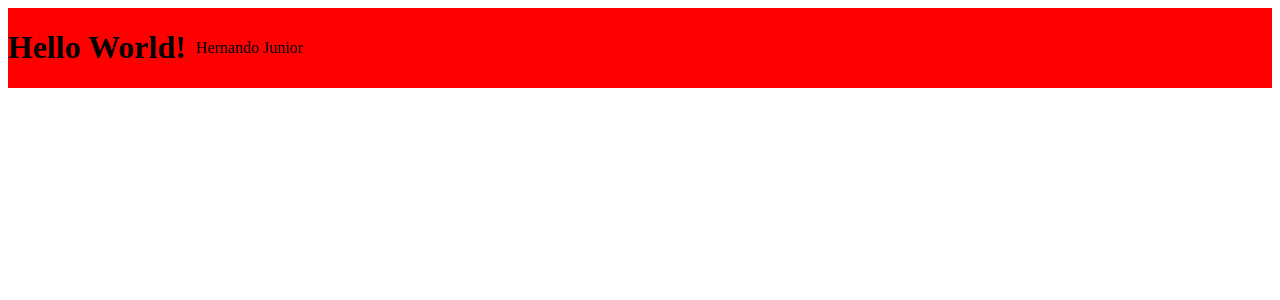
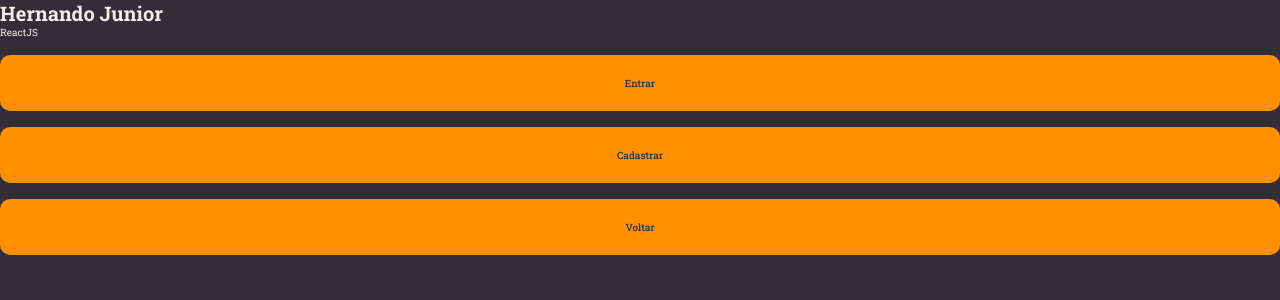
Before and after one commit to HernandoJunior/react_rocketnotes, a React (Vite) app: page / in a window 1280 px wide. Shown: the top 300 px of the page. Built offline with nearby package versions, Linux system fonts and the light colour scheme.

Commit message:
add styles files and button

```diff
--- a/index.html
+++ b/index.html
@@ -3,6 +3,9 @@
   <head>
     <meta charset="UTF-8" />
     <meta name="viewport" content="width=device-width, initial-scale=1.0" />
+    <link rel="preconnect" href="https://fonts.googleapis.com">
+    <link rel="preconnect" href="https://fonts.gstatic.com" crossorigin>
+    <link href="https://fonts.googleapis.com/css2?family=Roboto+Slab:wght@100..900&display=swap" rel="stylesheet">
     <title>Rocket Notes</title>
   </head>
   <body>
--- /dev/null
+++ b/src/Styles/global.js
@@ -0,0 +1,37 @@
+import { createGlobalStyle } from "styled-components";
+
+export default createGlobalStyle`
+  * {
+    margin: 0;
+    padding: 0;
+    box-sizing: border-box;
+  }
+
+  body {
+    background-color: ${({ theme }) => theme.COLORS.BACKGROUND_800};
+    color: ${({ theme }) => theme.COLORS.WHITE};
+
+    //DEIXA AS FONTAS MAIS SUAVES
+    -webkit-font-smoothing: antialiased;
+  }
+
+  body, input, button, textarea {
+    font-family: 'Roboto Slab', sans-serif;
+
+    font-size: 10px;
+    outline: none;
+  }
+
+  a {
+    text-decoration: none;
+  }
+
+  button, a {
+    cursor: pointer;
+    transition: filter 0.2s;
+  }
+
+  button:hover,a:hover {
+    filter: brightness(0.9);
+  }
+`
--- /dev/null
+++ b/src/Styles/theme.js
@@ -0,0 +1,15 @@
+export default {
+  COLORS: {
+    BACKGROUND_900: "#232129",
+    BACKGROUND_800: "#312E38",
+    BACKGROUND_700: "#3E3B47",
+
+    WHITE: "#F4EDE8",
+    ORANGE: "#FF9000",
+
+    GRAY_100: "#999591",
+    GRAY_300: "#666360",
+
+    RED: "#FF002E"
+  }
+}
--- /dev/null
+++ b/src/components/Button/index.jsx
@@ -0,0 +1,13 @@
+import { Container } from "./style";
+
+export function Button({ title, loading = false, ...rest }){
+  return (
+    <Container
+    type="button"
+    disabled = { loading }
+    {...rest}
+    >
+      {loading ? 'Carregando...' : title}
+    </Container>
+  )
+}
--- /dev/null
+++ b/src/components/Button/style.js
@@ -0,0 +1,18 @@
+import styled from "styled-components";
+
+export const Container = styled.button`
+  width: 100%;
+  background-color: ${({ theme }) => theme.COLORS.ORANGE};
+  color: ${({ theme }) => theme.COLORS.BACKGROUND_800};
+
+  height: 56px;
+  border: 0;
+  padding: 0 16px;
+  margin-top: 16px;
+  border-radius: 10px;
+  font-weight: 500;
+
+  &:disabled {
+    opacity: 0.5;
+  }
+`
--- a/src/main.jsx
+++ b/src/main.jsx
@@ -1,10 +1,15 @@
 import React from 'react'
 import ReactDOM from 'react-dom/client'
 import { Details } from './pages/details'
-
+import { ThemeProvider } from 'styled-components'
+import GlobalStyles from './Styles/global'
+import theme from './Styles/theme'
 
 ReactDOM.createRoot(document.getElementById('root')).render(
   <React.StrictMode>
-    <Details />
+    <ThemeProvider theme= { theme }>
+      <GlobalStyles/>
+      <Details/>
+    </ThemeProvider>
   </React.StrictMode>,
 )
--- a/src/pages/details/index.jsx
+++ b/src/pages/details/index.jsx
@@ -1,11 +1,14 @@
 import { Container } from "./style.js"
+import { Button } from "../../components/Button/index.jsx"
 
 export function Details(){
-
   return (
     <Container>
-      <h1>Hello World!</h1>
-      <span>Hernando Junior</span>
+      <h1>Hernando Junior</h1>
+      <span>ReactJS</span>
+      <Button title= "Entrar" />
+      <Button title= "Cadastrar" />
+      <Button title= "Voltar" />
     </Container>
   )
 }
--- a/src/pages/details/style.js
+++ b/src/pages/details/style.js
@@ -1,12 +1,5 @@
 import styled from 'styled-components'
 
-export const Container = styled.div`
-  background: red;
-  display: flex;
-  align-items: center;
-  gap: 10px;
+export const Container = styled.div `
+
 `
-
-// body {
-//   background-color: aliceblue;
-// }
```
